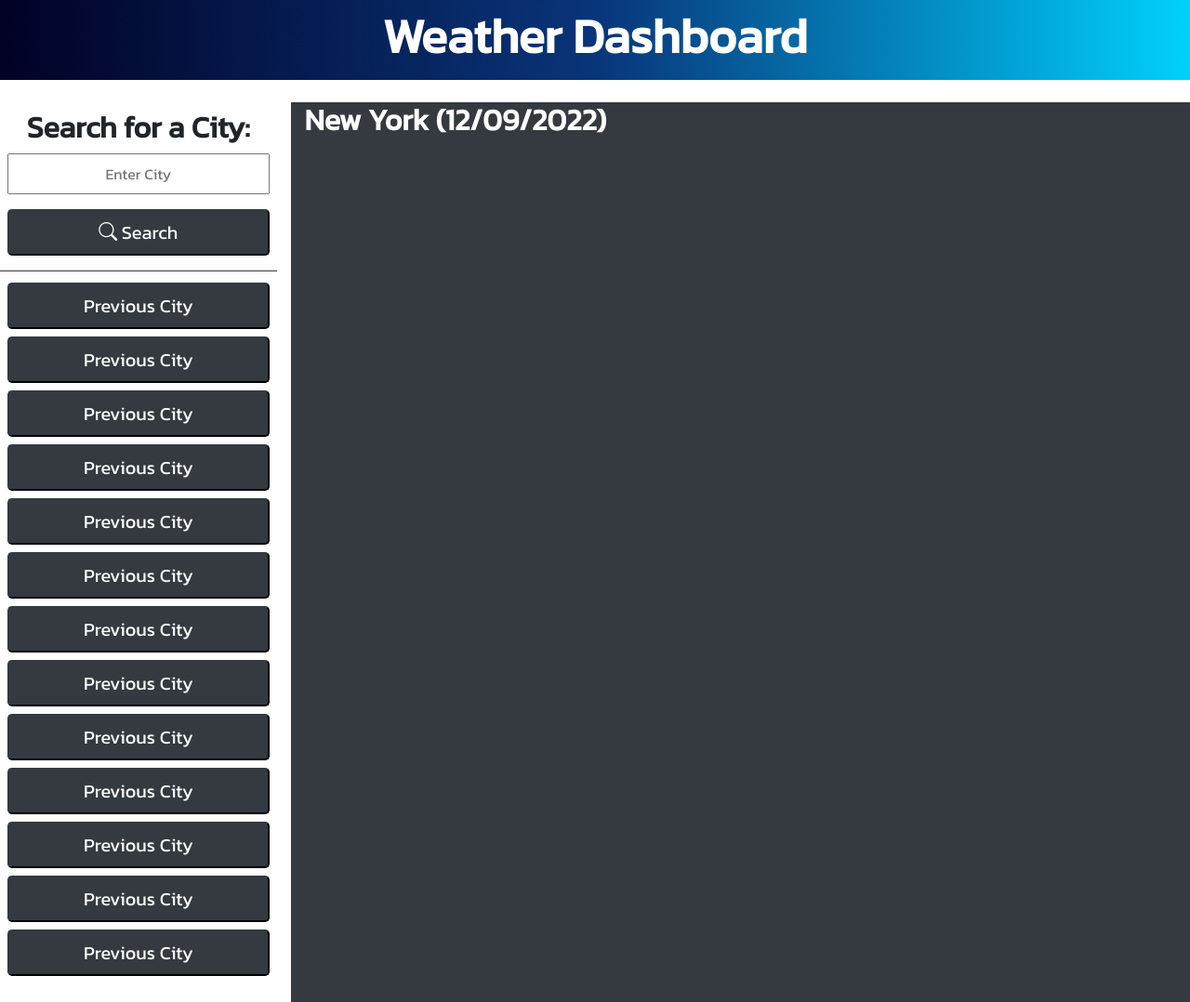
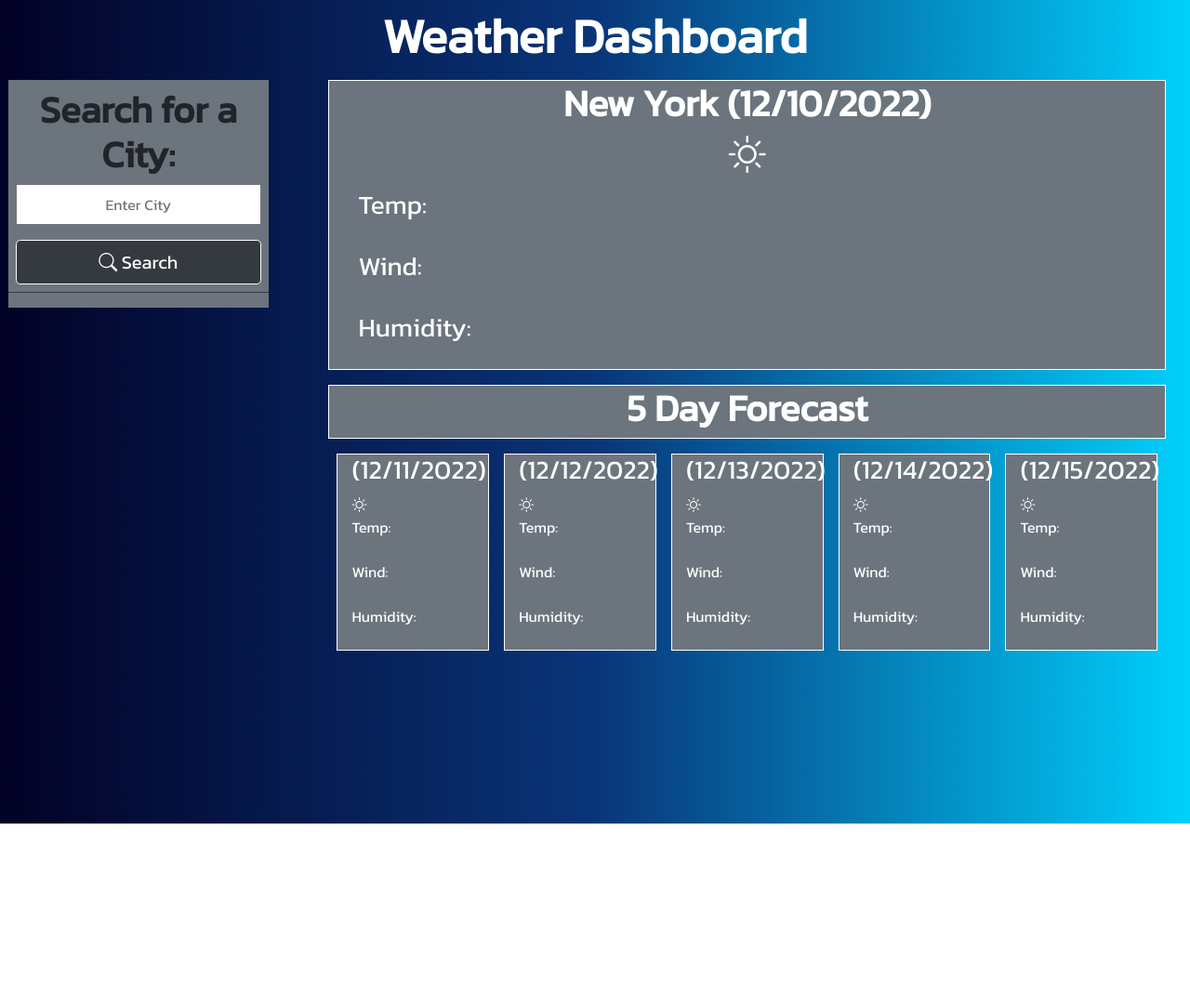
Before and after one commit to Cujion/5-day-weather-forecast-api, a plain HTML site: page index.html in a window 1280 px wide. Shown: the whole page at 93% size. After the commit the page ends 886 px from the top, so only its background shows below. Drawn offline with nearby package versions, Linux system fonts and the light colour scheme.

Commit message:
updated html styling

```diff
--- a/assets/css/style.css
+++ b/assets/css/style.css
@@ -15,8 +15,13 @@ font-weight: 800;
 }
 
 h2 {
-font-size: 32px;
+font-size: 40px;
 font-weight: 600;
+}
+
+p {
+font-size: 28px;
+font-weight: 500;
 }
 
 .custom-bg {
--- a/index.html
+++ b/index.html
@@ -18,49 +18,90 @@
 </head>
 
 <body>
-    <header class="row navbar custom-bg mb-4">
+    <header class="row navbar custom-bg">
         <nav class="col-12 md-12 text-white">
             <div class="col-12 text-center">
                 <h1>Weather Dashboard</h1>
             </div>
         </nav>
     </header>
-    <main class="row min-vh-100">
-        <div class="col-3">
-            <div class="p-2 w-100">
+    <main class="row min-vh-100 custom-bg">
+        <section class="col-3 px-4">
+            <aside class="p-2 w-100 bg-secondary">
                 <h2 class="search-title text-center">Search for a City:</h2>
-                <input class="city-input mb-3 p-2 w-100 text-center" id="city-input" placeholder="Enter City">
-                <button type="submit" id="searchbtn" class="btn-lg btn-dark bi bi-search w-100 mb-2">  Search</button>
-                <!-- <button type="submit" id="return-searchbtn" class="btn btn-dark bi bi-search"></button> -->
-            </div>
-            <div class="row">
-                <div class="col-12">
-                    <ul class="search-list p-2 w-100 border-top border-dark" id="searchHistory">
-                        <il><button type="submit" id="searchbtn" class="btn-lg btn-dark w-100 my-1">Previous City</button></il>
-                        <il><button type="submit" id="searchbtn" class="btn-lg btn-dark w-100 my-1">Previous City</button></il>
-                        <il><button type="submit" id="searchbtn" class="btn-lg btn-dark w-100 my-1">Previous City</button></il>
-                        <il><button type="submit" id="searchbtn" class="btn-lg btn-dark w-100 my-1">Previous City</button></il>
-                        <il><button type="submit" id="searchbtn" class="btn-lg btn-dark w-100 my-1">Previous City</button></il>
-                        <il><button type="submit" id="searchbtn" class="btn-lg btn-dark w-100 my-1">Previous City</button></il>
-                        <il><button type="submit" id="searchbtn" class="btn-lg btn-dark w-100 my-1">Previous City</button></il>
-                        <il><button type="submit" id="searchbtn" class="btn-lg btn-dark w-100 my-1">Previous City</button></il>
-                        <il><button type="submit" id="searchbtn" class="btn-lg btn-dark w-100 my-1">Previous City</button></il>
-                        <il><button type="submit" id="searchbtn" class="btn-lg btn-dark w-100 my-1">Previous City</button></il>
-                        <il><button type="submit" id="searchbtn" class="btn-lg btn-dark w-100 my-1">Previous City</button></il>
-                        <il><button type="submit" id="searchbtn" class="btn-lg btn-dark w-100 my-1">Previous City</button></il>
-                        <il><button type="submit" id="searchbtn" class="btn-lg btn-dark w-100 my-1">Previous City</button></il>
-                    </ul>
+                <input class="city-input mb-3 p-2 w-100 text-center" placeholder="Enter City" id="city-input">
+                <button type="submit" class="btn-lg btn-dark bi bi-search w-100 border border-white" id="searchbtn"> Search</button>
+            </aside>
+            <aside id="search-history">
+                <ul class="search-list p-2 w-100 border-top border-dark bg-secondary" id="previous-search">
+                    <!-- <il><button type="submit" id="searchbtn" class="btn-lg btn-dark w-100 my-2 border border-white">Previous City</button></il>
+                    <il><button type="submit" id="searchbtn" class="btn-lg btn-dark w-100 my-2 border border-white">Previous City</button></il>
+                    <il><button type="submit" id="searchbtn" class="btn-lg btn-dark w-100 my-2 border border-white">Previous City</button></il>
+                    <il><button type="submit" id="searchbtn" class="btn-lg btn-dark w-100 my-2 border border-white">Previous City</button></il>
+                    <il><button type="submit" id="searchbtn" class="btn-lg btn-dark w-100 my-2 border border-white">Previous City</button></il>
+                    <il><button type="submit" id="searchbtn" class="btn-lg btn-dark w-100 my-2 border border-white">Previous City</button></il>
+                    <il><button type="submit" id="searchbtn" class="btn-lg btn-dark w-100 my-2 border border-white">Previous City</button></il>
+                    <il><button type="submit" id="searchbtn" class="btn-lg btn-dark w-100 my-2 border border-white">Previous City</button></il>
+                    <il><button type="submit" id="searchbtn" class="btn-lg btn-dark w-100 my-2 border border-white">Previous City</button></il>
+                    <il><button type="submit" id="searchbtn" class="btn-lg btn-dark w-100 my-2 border border-white">Previous City</button></il>
+                    <il><button type="submit" id="searchbtn" class="btn-lg btn-dark w-100 my-2 border border-white">Previous City</button></il>
+                    <il><button type="submit" id="searchbtn" class="btn-lg btn-dark w-100 my-2 border border-white">Previous City</button></il>
+                    <il><button type="submit" id="searchbtn" class="btn-lg btn-dark w-100 my-2 border border-white">Previous City</button></il> -->
+                </ul>
+            </aside>
+        </section>
+        <section class="col-9" id="weather-container">
+            <div class="row justify-content-center">
+                <div class="col-11 bg-secondary border border-white text-white" id="current-city">
+                    <h2 class="text-center" id="city-title">New York (12/10/2022)<div class="bi bi-brightness-high my-2"></div></h2>
+                    <p class="mb-4 ml-3" id="current-temp">Temp:</p>
+                    <p class="mb-4 ml-3" id="current-wind">Wind:</p>
+                    <p class="mb-4 ml-3" id="current-humidity">Humidity:</p>
                 </div>
             </div>
-        </div>
-        <div class="col-9 bg-dark">
-            <div>
-                <h2 class="current-city text-white">New York (12/09/2022)</h2>
+            <div class="row justify-content-center">
+                <div class="col-11 bg-secondary m-3 border border-white text-white">
+                    <h2 class="5-day text-center">5 Day Forecast</h2>
+                </div>
             </div>
-            <div class="">
-                <ul id="searchHistory" class="search-list"></ul>
-            </div>
-        </div>
+            <section class="row justify-content-center">
+                <div class="col-2 bg-secondary mx-2 border border-white text-white">
+                    <h3 id="day-1">(12/11/2022)</h3>
+                    <div class="bi bi-brightness-high"></div>
+                    <div class="mb-4" id="temp-1">Temp:</div>
+                    <div class="mb-4" id="wind-1">Wind: </div>
+                    <div class="mb-4" id="humidity-1">Humidity:</div>
+                </div>
+                <div class="col-2 bg-secondary mx-2 border border-white text-white">
+                    <h3 id="day-2">(12/12/2022)</h3>
+                    <div class="bi bi-brightness-high"></div>
+                    <div class="mb-4" id="temp-2">Temp:</div>
+                    <div class="mb-4" id="wind-2">Wind: </div>
+                    <div class="mb-4" id="humidity-2">Humidity:</div>
+                </div>
+                <div class="col-2 bg-secondary mx-2 border border-white text-white">
+                    <h3 id="day-3">(12/13/2022)</h3>
+                    <div class="bi bi-brightness-high"></div>
+                    <div class="mb-4" id="temp-3">Temp:</div>
+                    <div class="mb-4" id="wind-3">Wind: </div>
+                    <div class="mb-4" id="humidity-3">Humidity:</div>
+                </div>
+                <div class="col-2 bg-secondary mx-2 border border-white text-white">
+                    <h3 id="day-4">(12/14/2022)</h3>
+                    <div class="bi bi-brightness-high"></div>
+                    <div class="mb-4" id="temp-4">Temp:</div>
+                    <div class="mb-4" id="wind-4">Wind: </div>
+                    <div class="mb-4" id="humidity-4">Humidity:</div>
+                </div>
+                <div class="col-2 bg-secondary mx-2 border border-white text-white">
+                    <h3 id="day-5">(12/15/2022)</h3>
+                    <div class="bi bi-brightness-high"></div>
+                    <div class="mb-4" id="temp-5">Temp:</div>
+                    <div class="mb-4" id="wind-5">Wind: </div>
+                    <div class="mb-4" id="humidity-5">Humidity:</div>
+                </div>
+            </section>
+        </section>
     </main>
     <script src="./assets/js/script.js"></script>
 </body>
```
